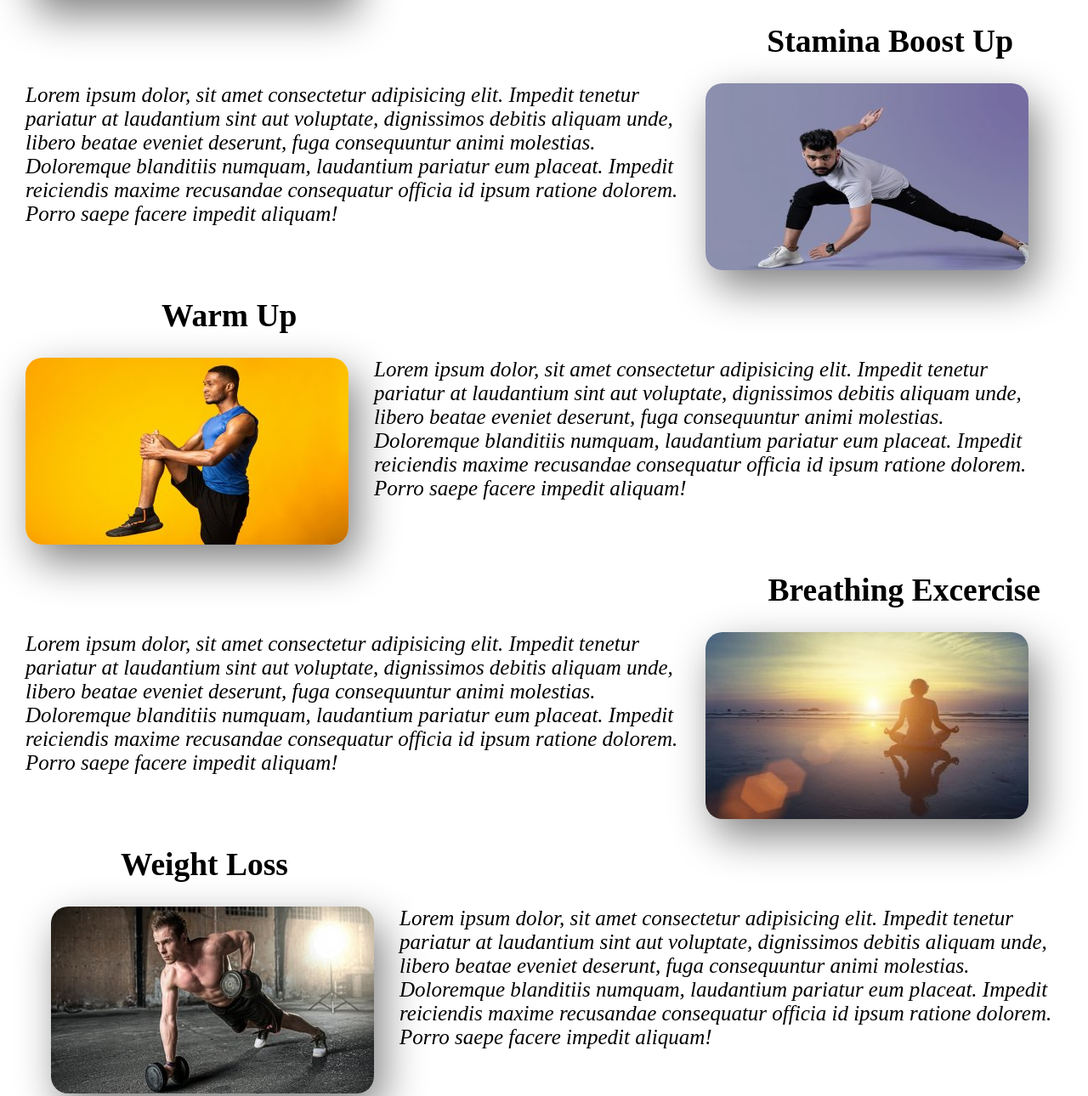
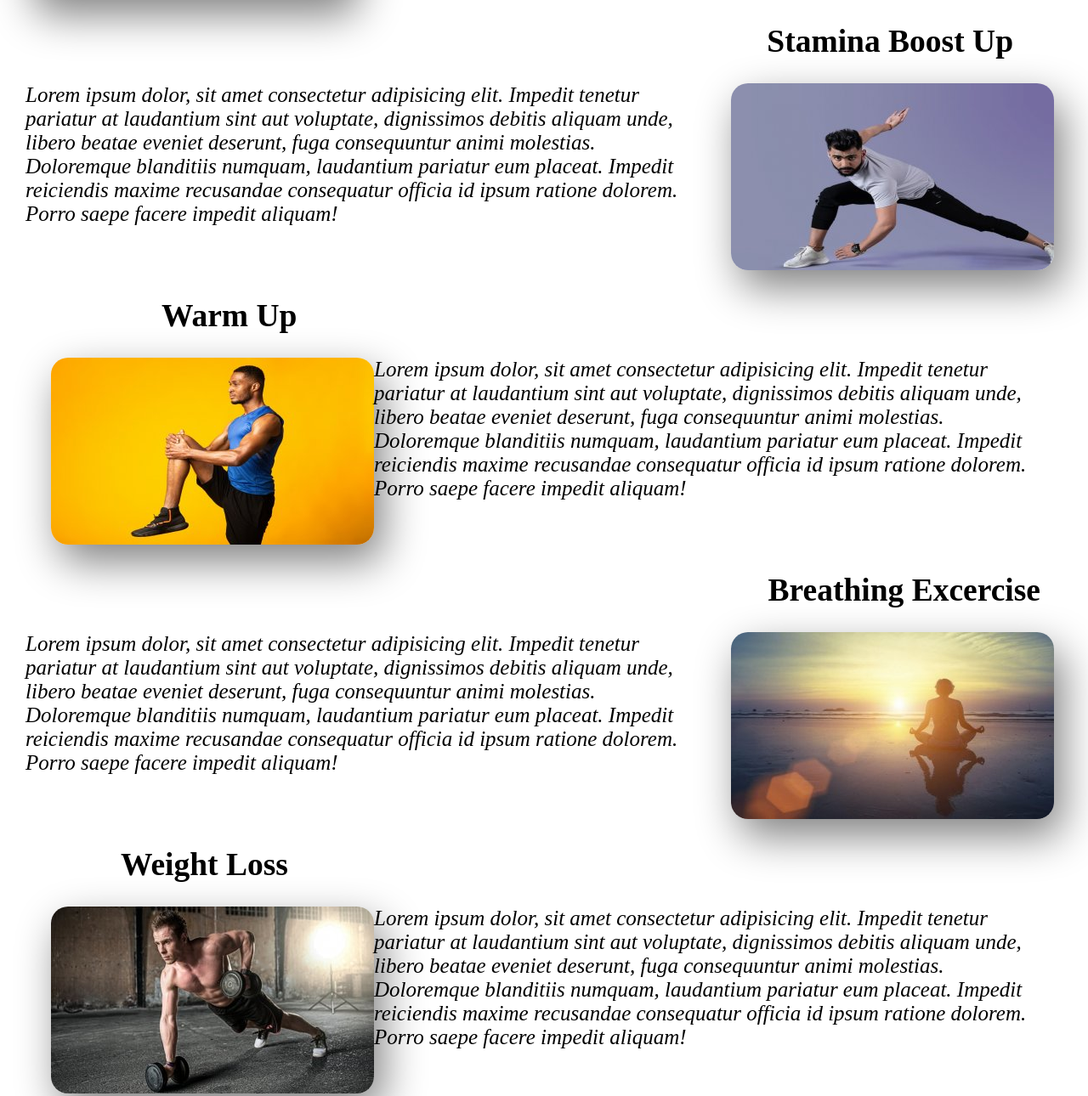
Before and after one commit to Prashant844/gym-website.github.io, a plain HTML site: page index.html in a window 1280 px wide. Shown: the part 2356-3646 px from the top of the page at 85% size. Drawn offline with Linux system fonts and the light colour scheme; files whose address does not match are found by name.

Commit message:
Update style.css

```diff
--- a/style.css
+++ b/style.css
@@ -238,7 +238,7 @@ hr
 #stamina
 {
   float: right;
-  margin-right: 30px;
+  margin-left: 30px;
   box-shadow:10px 20px 50px grey;
   border-radius: 20px;
   margin-bottom: 20px;
@@ -258,7 +258,7 @@ hr
 #warm
 {
   float: left;
-  margin-right: 30px;
+  margin-left: 30px;
   box-shadow:10px 20px 50px grey;
   border-radius: 20px;
   margin-bottom: 20px;
@@ -278,7 +278,7 @@ hr
 #breath
 {
   float: right;
-  margin-right: 30px;
+  margin-left: 30px;
   box-shadow:10px 20px 50px grey;
   border-radius: 20px;
   margin-bottom: 20px;
@@ -299,7 +299,7 @@ hr
 #loss
 {
   float: left;
-  margin-right: 30px;
+  margin-left: 30px;
   margin-left: 30px;
   box-shadow:10px 20px 50px grey;
   margin-bottom: 50px;
```
